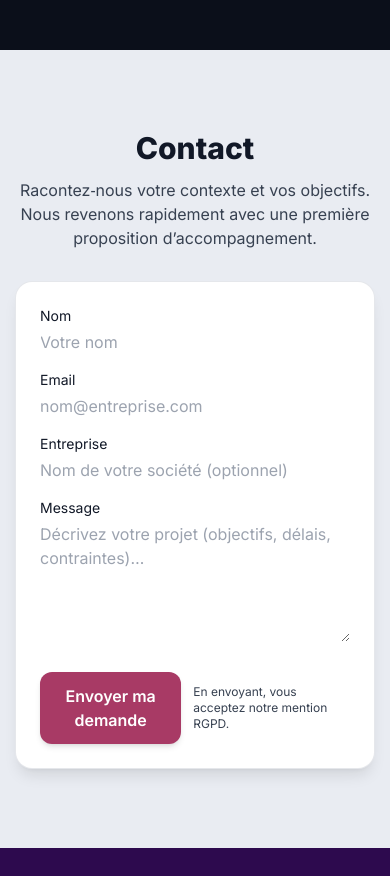
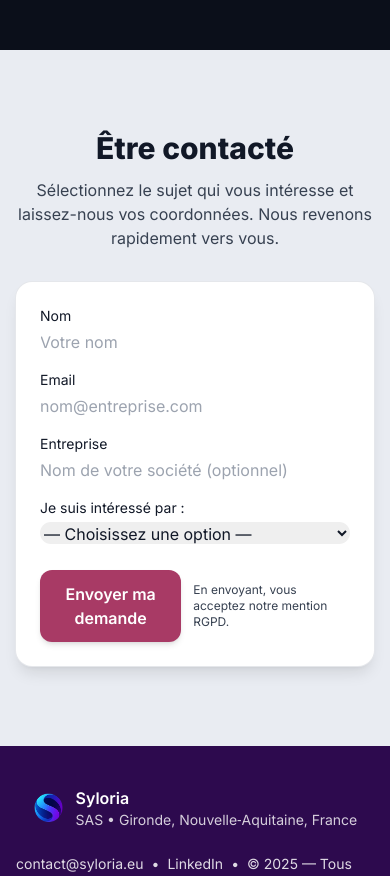
Before and after one commit to lucas33620/syloria_website, a React (Vite) app in the folder apps/syloria/frontend/: page / in a window 390 px wide. Shown: the part 6820-7696 px from the top of the page. Built offline with nearby package versions, Linux system fonts and the light colour scheme.

Commit message:
✨ Refactor Contact form: service select + condition Autre, update server.js to handle

```diff
--- a/apps/syloria/frontend/src/App.jsx
+++ b/apps/syloria/frontend/src/App.jsx
@@ -681,22 +681,40 @@ function Tagline() {
 // ——————————————————————————————————————————
 function Contact() {
   const [submitted, setSubmitted] = useState(false)
+  const [selectedService, setSelectedService] = useState("") // <— AJOUT
+
   const onSubmit = async (e) => {
     e.preventDefault()
-    const data = { name: e.target.name.value, email: e.target.email.value, company: e.target.company.value, message: e.target.message.value }
+    const data = {
+      name: e.target.name.value,
+      email: e.target.email.value,
+      company: e.target.company.value,
+      service: e.target.service.value,
+      other: e.target.other?.value || "" // safe si champ pas présent
+    }
     try {
-      const res = await fetch(`${window.location.origin}/api/contact`, { method: 'POST', headers: { 'Content-Type': 'application/json' }, body: JSON.stringify(data) })
+      const res = await fetch(`${window.location.origin}/api/contact`, {
+        method: 'POST',
+        headers: { 'Content-Type': 'application/json' },
+        body: JSON.stringify(data)
+      })
       if (!res.ok) { alert('Erreur serveur.'); return }
       setSubmitted(true); e.target.reset(); setTimeout(() => setSubmitted(false), 6000)
-    } catch { alert('Impossible de contacter le serveur.') }
+      setSelectedService("") // reset du choix
+    } catch {
+      alert('Impossible de contacter le serveur.')
+    }
   }
 
   return (
     <section id="contact" className="py-20" style={{backgroundColor: brand.cloud}}>
       <Container>
         <Reveal className="text-center mb-8">
-          <h2 className="text-3xl sm:text-4xl font-bold text-gray-900">Contact</h2>
-          <p className="mt-3 text-gray-700">Racontez‑nous votre contexte et vos objectifs. Nous revenons rapidement avec une première proposition d’accompagnement.</p>
+          <h2 className="text-3xl sm:text-4xl font-bold text-gray-900">Être contacté</h2>
+          <p className="mt-3 text-gray-700">
+            Sélectionnez le sujet qui vous intéresse et laissez-nous vos coordonnées.
+            Nous revenons rapidement vers vous.
+          </p>
         </Reveal>
         <Reveal>
           <form onSubmit={onSubmit} className="mx-auto max-w-2xl bg-white rounded-2xl p-6 sm:p-8 shadow-lg ring-1 ring-gray-200">
@@ -714,9 +732,28 @@ function Contact() {
                 <input id="company" name="company" className="mt-1 w-full rounded-xl border-gray-300 focus:border-[var(--focus)] focus:ring-0" placeholder="Nom de votre société (optionnel)"/>
               </div>
               <div className="sm:col-span-2">
-                <label htmlFor="message" className="block text-sm font-medium text-gray-900">Message</label>
-                <textarea id="message" name="message" rows={5} required className="mt-1 w-full rounded-xl border-gray-300 focus:border-[var(--focus)] focus:ring-0" placeholder="Décrivez votre projet (objectifs, délais, contraintes)…"/>
+                <label htmlFor="service" className="block text-sm font-medium text-gray-900">Je suis intéressé par :</label>
+                <select
+                  id="service"
+                  name="service"
+                  required
+                  className="mt-1 w-full rounded-xl border-gray-300 focus:border-[var(--focus)] focus:ring-0"
+                  onChange={(e) => setSelectedService(e.target.value)} // <— AJOUT
+                  value={selectedService} // <— AJOUT
+                >
+                  <option value="">— Choisissez une option —</option>
+                  <option value="Systèmes embarqués">Systèmes embarqués</option>
+                  <option value="Web & APIs backend">Web & APIs backend</option>
+                  <option value="Informations supplémentaires">Informations supplémentaires</option>
+                  <option value="Autre">Autre (à préciser)</option>
+                </select>
               </div>
+              {selectedService === "Autre" && (
+                <div className="sm:col-span-2">
+                  <label htmlFor="other" className="block text-sm font-medium text-gray-900">Précisez votre besoin</label>
+                  <input id="other" name="other" className="mt-1 w-full rounded-xl border-gray-300 focus:border-[var(--focus)] focus:ring-0" placeholder="Votre besoin"/>
+                </div>
+              )}
             </div>
             <div className="mt-6 flex items-center gap-3">
               <button type="submit" className="px-6 py-3 rounded-xl font-semibold text-white shadow-md hover:opacity-90" style={{backgroundColor: brand.coral}}>Envoyer ma demande</button>
@@ -729,6 +766,7 @@ function Contact() {
     </section>
   )
 }
+
 
 // ——————————————————————————————————————————
 // 🦶 FOOTER
```
Also changed, not shown: apps/syloria/frontend/public/projet_syloria/Syloria.jpg (added), 1 other file (tests, documents, lock files or other folders).
